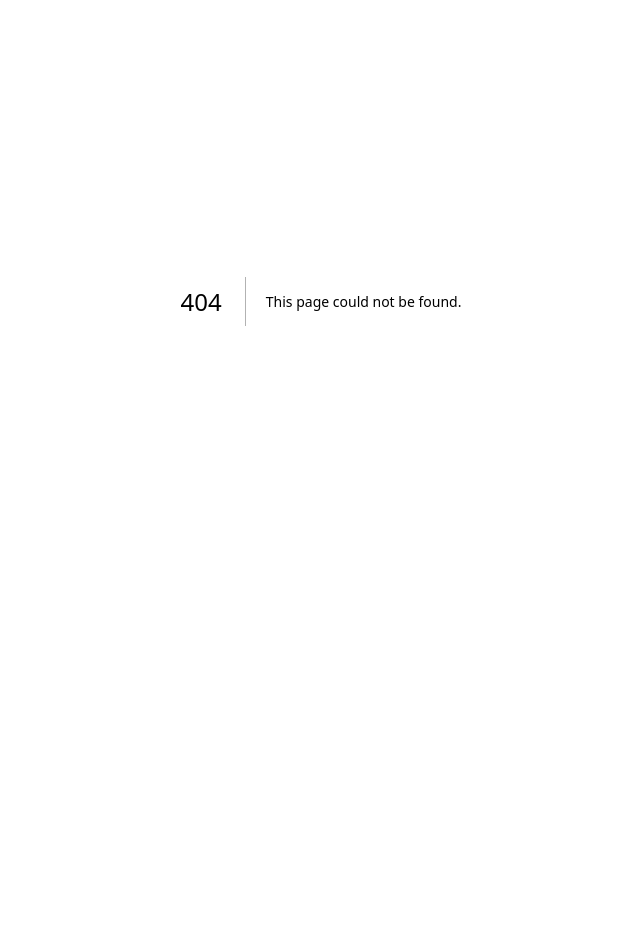
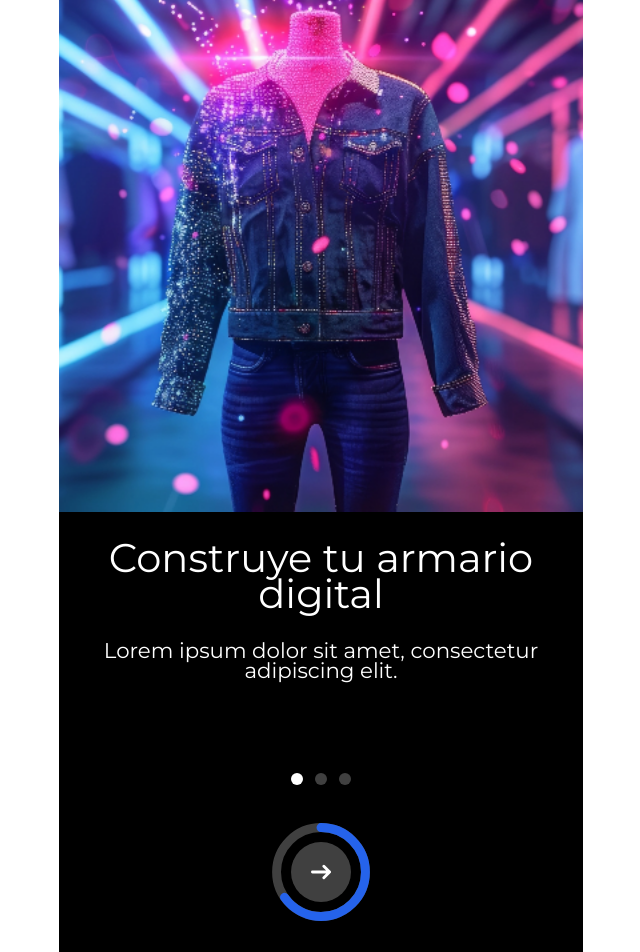
Before and after one commit to biluses/npc_fe, a Next.js app: page /intro in a window 1280 px wide. Before the commit this address had no page. Shown: the part 99-1051 px from the top of the page, without its empty margins (319-959 px from the left). Before the commit the page ends 800 px from the top, so only its background shows below. Built offline with nearby package versions, Linux system fonts and the light colour scheme.

Commit message:
splash and intro pages design

```diff
--- /dev/null
+++ b/src/app/(auth)/intro/page.jsx
@@ -0,0 +1,116 @@
+"use client";
+import { useRouter } from "next/navigation";
+import { useState } from "react";
+
+const images = [
+    "/images/introImage1.png",
+    "/images/introImage2.png",
+    "/images/introImage3.png",
+];
+
+const texts = [
+    { title: "Construye tu armario digital", description: "Lorem ipsum dolor sit amet, consectetur adipiscing elit." },
+    { title: "Envía y recibe tokens de positividad", description: "Lorem ipsum dolor sit amet, consectetur adipiscing elit." },
+    { title: "Forma parte de la comunidad", description: "Organize your wardrobe in a digital format." },
+];
+const colorSequence = ["text-blue-600", "text-red-600", "text-green-600"];
+
+const Carousel = () => {
+    const [currentIndex, setCurrentIndex] = useState(0);
+    const [colorIndex, setColorIndex] = useState(0);
+    const router = useRouter();
+
+    // Function to go to the next slide
+    const nextSlide = () => {
+        if (currentIndex === images.length - 1) {
+            router.push("/login"); // Redirect to the next route
+        } else {
+            setCurrentIndex((prevIndex) => prevIndex + 1);
+            setColorIndex((prevIndex) => (prevIndex + 1) % colorSequence.length);
+        }
+    };
+
+    const setSlide = (index) => {
+        setCurrentIndex(index);
+        setColorIndex(index);
+    };
+
+    return (
+        <div className="intro-main-div">
+            {/* Image Container */}
+            <div className="intro-silder-main-div">
+                {images.map((src, index) => (
+                    <img
+                        key={index}
+                        src={src}
+                        alt={`Slide ${index + 1}`}
+                        className={`silder-images ${index === currentIndex ? "opacity-100" : "opacity-0"}`}
+                    />
+                ))}
+                <div className="close-button" onClick={() => router.push("/login")}>
+                    <img src="/images/close_icon.svg" alt="close" />
+                </div>
+            </div>
+            {/* Text for current slide */}
+            <div className="intro-details">
+                <h4 className="intro-title">{texts[currentIndex].title}</h4>
+                <p className="intro-description">{texts[currentIndex].description}</p>
+            </div>
+            <div className="silder-container">
+                <div className="silder-dot">
+                    {images.map((_, index) => (
+                        <button
+                            key={index}
+                            className={`silder-dot-button ${index === currentIndex ? "bg-white" : "bg-neutral-700"}`}
+                            onClick={() => setSlide(index)}
+                        ></button>
+                    ))}
+                </div>
+
+                <div className="next-progess-button" onClick={nextSlide}>
+                    <svg className="size-full -rotate-90" viewBox="0 0 36 36" xmlns="http://www.w3.org/2000/svg">
+                        {/* Outer Circle */}
+                        <circle cx="18" cy="18" r="10" fill="none" className="stroke-current text-neutral-700" strokeWidth="2"></circle>
+
+                        {/* Inner Circle with Dynamic Color */}
+                        <circle
+                            cx="18"
+                            cy="18"
+                            r="10"
+                            fill="none"
+                            className={`stroke-current ${colorSequence[colorIndex]}`} // Change color based on state
+                            strokeWidth="2"
+                            strokeDasharray="100"
+                            strokeDashoffset="59"
+                            strokeLinecap="round"
+                        />
+                    </svg>
+
+                    <div className="progress-arrow-div">
+                        <button type="button" className="progess-arrow-btn">
+                            <svg
+                                className="w-5 h-5"
+                                aria-hidden="true"
+                                xmlns="http://www.w3.org/2000/svg"
+                                fill="none"
+                                viewBox="0 0 14 10"
+                            >
+                                <path
+                                    stroke="currentColor"
+                                    strokeLinecap="round"
+                                    strokeLinejoin="round"
+                                    strokeWidth="2"
+                                    d="M1 5h12m0 0L9 1m4 4L9 9"
+                                />
+                            </svg>
+                            <span className="sr-only">Next</span>
+                        </button>
+                    </div>
+                </div>
+            </div>
+        </div>
+
+    );
+};
+
+export default Carousel;
--- /dev/null
+++ b/src/app/(auth)/splash/page.jsx
@@ -0,0 +1,35 @@
+"use client";
+import { useState, useEffect } from "react";
+import { useRouter } from "next/navigation"; // For navigation
+// import "./globals.css";
+
+const SplashScreen = () => {
+    const [step, setStep] = useState(false);
+    const router = useRouter();
+
+    useEffect(() => {
+        const firstTimer = setTimeout(() => {
+            setStep(true); // Show second splash screen after 3 seconds
+        }, 2000);
+
+        const secondTimer = setTimeout(() => {
+            router.push("/intro"); // Redirect after 6 seconds
+        }, 4000);
+
+        return () => {
+            clearTimeout(firstTimer);
+            clearTimeout(secondTimer);
+        };
+    }, [router]);
+
+    return (
+        <div className="main-div">
+            <div className="logo-div">
+                <img src="/images/Logo.png" alt="logo" />
+            </div>
+            {step && <p className="app-title title-animation ">comparte conexión</p>}
+        </div>
+    );
+};
+
+export default SplashScreen;
--- a/src/app/page.js
+++ b/src/app/page.js
@@ -1,6 +1,13 @@
+"use client"
 import Image from "next/image";
+import { useRouter } from "next/navigation";
+import { useEffect } from "react";
 
 export default function Home() {
+  const router = useRouter();
+  useEffect(() => {
+    router.push("/splash")
+  }, [])
   return (
     <div>Welcome</div>
   );
```
Also changed, not shown: src/app/(auth)/layout.js (line endings or trailing spaces).
